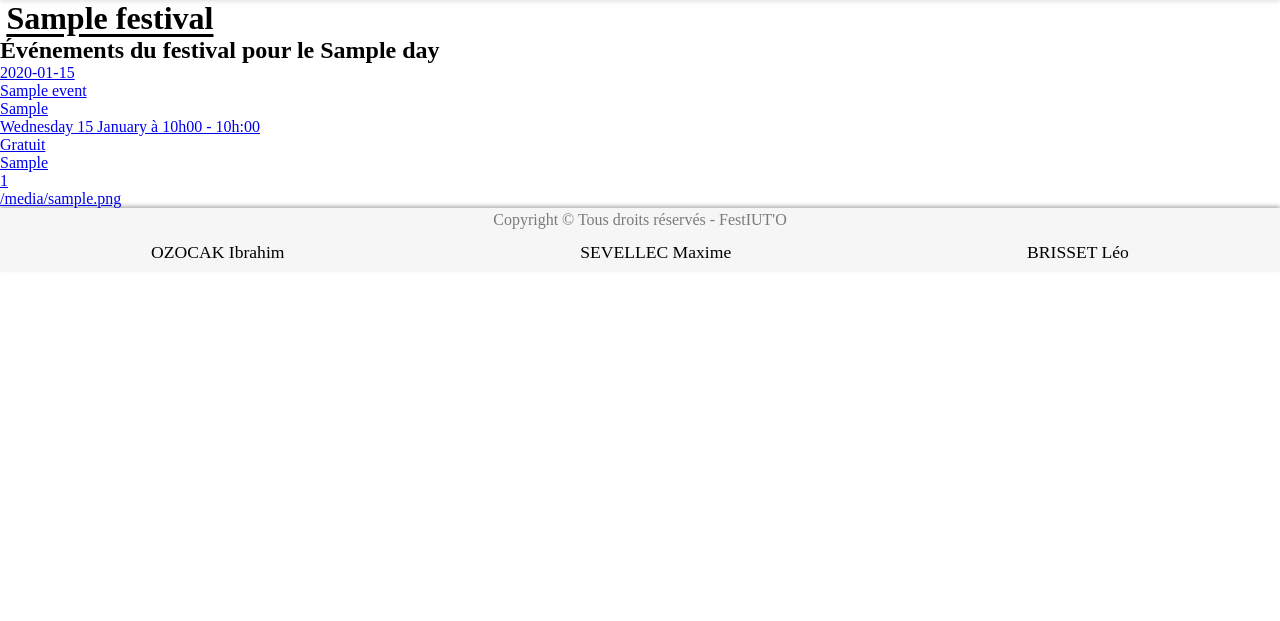
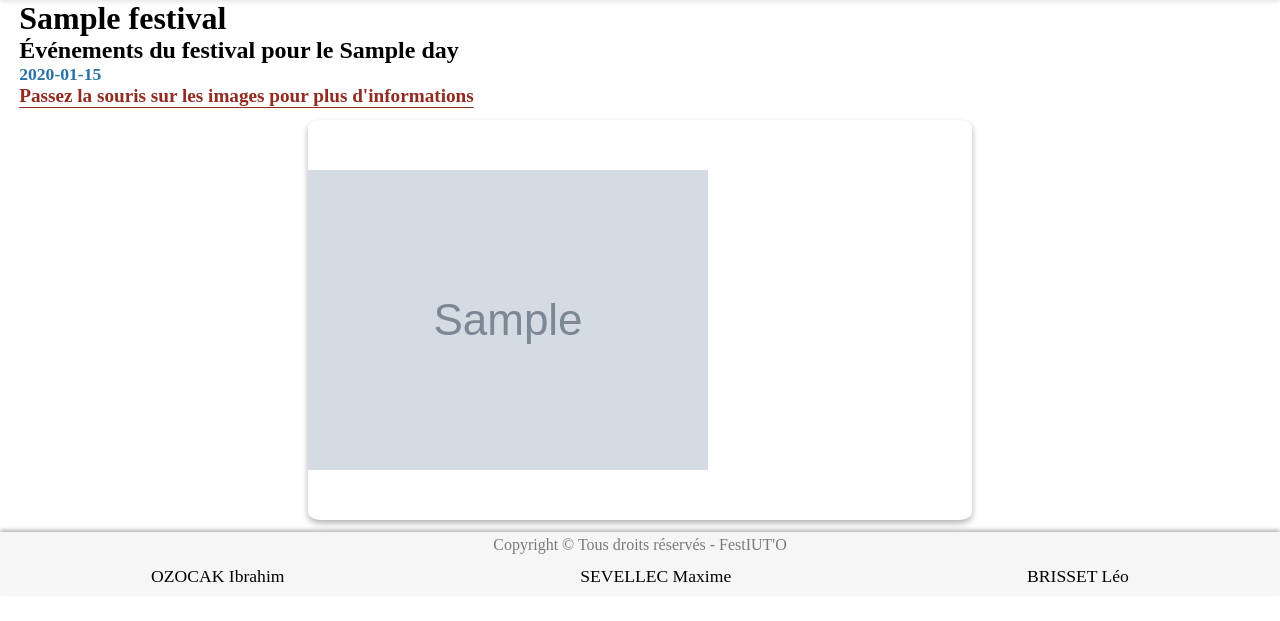
Before and after one commit to MaximeSevellec/Festiutv2, a Flask app: template festiut/templates/day_detail.html in a window 1280 px wide. Shown: the part 69-690 px from the top of the page. Run offline with Flask 3, Linux system fonts and the light colour scheme; tables that the repository leaves empty hold one stand-in row (values such as "Sample post"); the template is opened without the code that fills it: values that come from a table or form of the project are taken from there, most other values are stand-ins (such as "Sample title", 1, 10 or a date in 2020); grey boxes marked "Sample" are stand-in pictures.

Commit message:
css et modif html

```diff
--- /dev/null
+++ b/festiut/static/css/day_detail.css
@@ -0,0 +1,73 @@
+h1,h2{
+    padding-left: 1.5%;
+}
+
+.day{
+    padding-left: 1.5%;
+    text-decoration: none;
+    color: #2874A6;
+    display: inline-block;
+    font-size: 110%;
+    font-weight: bold;
+    transition: color 0.3s, transform 0.3s;
+}
+
+.day:hover{
+    color: #3498DB;
+    transform: scale(1.2);
+}
+
+.affichageDetail{
+    display: flex;
+}
+
+.info{
+    padding-left: 1.5%;
+    font-size: 120%;
+    color:#922B21 ;
+    text-decoration: underline;
+    text-underline-offset: 20%;
+    font-weight: bold;
+}
+
+.event {
+    padding: auto;
+    display: flex;
+    flex-wrap: nowrap;
+    height: 50vh;
+    flex-grow: 0;
+    margin-top: 1%;
+    margin-bottom: 1%;
+    padding: 0%;
+    box-shadow: 0 0.2em 0.4em rgba(0, 0, 0, 0.3);
+    border-radius: 2%;
+    opacity: 1;
+}
+
+
+.event:hover .evt{
+    opacity: 1;
+}
+
+.ici:hover{
+    opacity: 0;
+}
+
+.evt{
+    flex-wrap: nowrap;
+    width: 100%;
+    height: 100%;
+    border-radius: 2%;
+    background-color: #1a1a1a;
+    color: white;
+    opacity: 0;
+    transition: opacity 0.3s;
+}
+
+.evt>p{
+    padding: 1%;
+}
+
+.gratuitPayant{
+    font-weight: bold;
+}
--- a/festiut/templates/day_detail.html
+++ b/festiut/templates/day_detail.html
@@ -1,6 +1,6 @@
 {% extends 'base.html' %}
 {% block styles %}
-    {{ super() }}
+{{ super() }}
 {% endblock %}
 {% block scripts %}
 <script>
@@ -28,7 +28,7 @@
 {% endblock %}
 
 {% block main %}
-    <link rel="stylesheet" href="{{ url_for('static', filename='css/festival.css')}}">
+    <link rel="stylesheet" href="{{ url_for('static', filename='css/day_detail.css')}}">
 
     <h1>{{ festival.nomFestival }}</h1>
 
@@ -37,23 +37,27 @@
     <div class="days-container">
         {% for event_day in events_by_day %}
             {% if event_day != day %}
-                <a href="{{ url_for('day_detail', festival_id=festival.idFestival, day=event_day.strftime('%Y-%m-%d')) }}" class="day-link">{{ event_day.strftime('%Y-%m-%d') }}</a>
+                <a class="day" href="{{ url_for('day_detail', festival_id=festival.idFestival, day=event_day.strftime('%Y-%m-%d')) }}" class="day-link">{{ event_day.strftime('%Y-%m-%d') }}</a>
             {% endif %}
         {% endfor %}
     </div>
-
-    {% for event in events_for_day %}
-    <div class="event">
-        <a class="evt" href="#">
-            <p>{{ event.nomEvent }}</p>
-            <p>{{ event.typeEvent }}</p>
-            <p>{{ event.dateHeureDebutEvent | datetime_format }} - {{ event.dateHeureFinEvent | datetime_format('%Hh:%M') }}</p>
-            <p>{{ "Gratuit" if event.estGratuit else "" }}</p>
-            <p>{{ event.adresseEvent }}</p>
-            <p>{{ event.nbPlaceEvent }}</p>
-            <p>{{ event.imageEvent }}</p>
-        </a>
+    <p class="info">Passez la souris sur les images pour plus d'informations</p>
+    <div class="affichageDetail">
+        {% for event in events_for_day %}
+            <div class="event">
+                {% if event.imageEvent %}
+                    <img class="imgProg" src="{{ event.imageEvent}}" alt="image du programme">
+                {% endif %}
+                <div class="evt" href="#">
+                    <p><strong>Nom de l'évènement : </strong>{{ event.nomEvent }}</p>
+                    <p><strong>Le type d'évènement : </strong>{{ event.typeEvent }}</p>
+                    <p><strong>Durée de l'évènement : </strong>{{ event.dateHeureDebutEvent | datetime_format('%Hh:%M') }} - {{ event.dateHeureFinEvent | datetime_format('%Hh:%M') }}</p>
+                    <p class="gratuitPayant">{{"Évènement Gratuit" if event.estGratuit else "Évènement Payant" }}</p>
+                    <p><strong>Adresse de l'évènement : </strong>{{ event.adresseEvent }}</p>
+                    <p><strong>Nombre de place : </strong>{{ event.nbPlaceEvent }}</p>
+                    <p>{{ "" if event.imageEvent == None else event.imageEvent }}</p>
+                </div>
+            </div>
+        {% endfor %}
     </div>
-
-    {% endfor %}
 {% endblock %}
```
